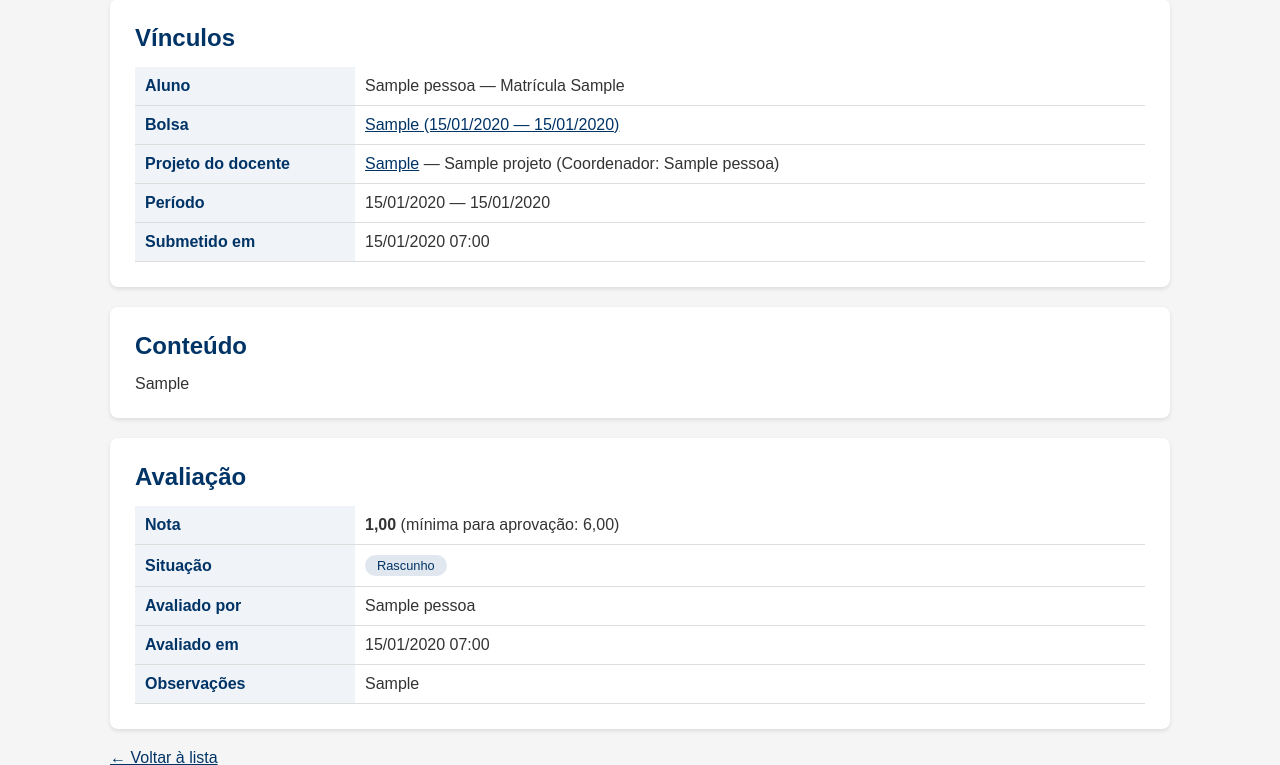
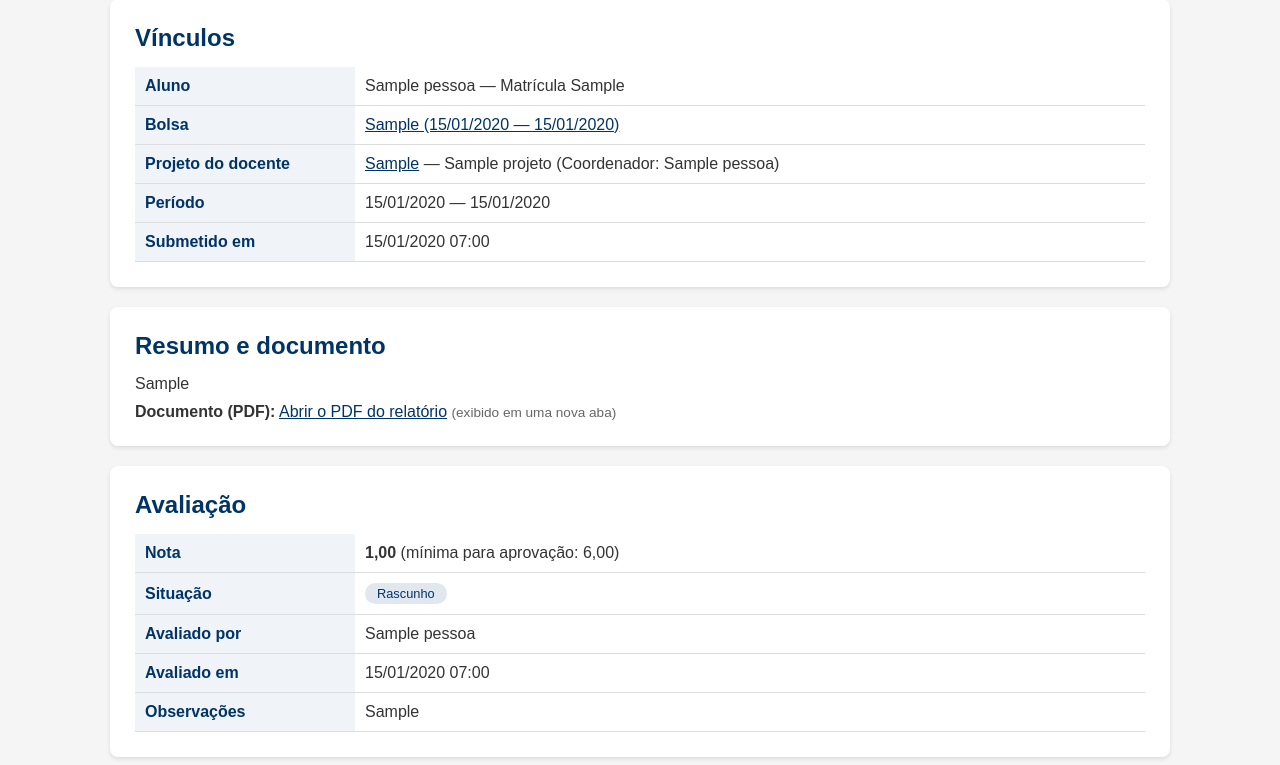
Before and after one commit to hektor-monteiro/SGP-UNIFEI, a Django app: page /relatorios/00000000-0000-0000-0000-000000000001/ in a window 1280 px wide. Shown: the part 277-1042 px from the top of the page. Run offline with Django 5.2, Linux system fonts and the light colour scheme; a user stored in the database is signed in; tables that the repository leaves empty hold one stand-in row (values such as "Sample post").

Commit message:
feat: relatório com resumo e PDF obrigatório na submissão

```diff
--- a/apps/relatorios/models.py
+++ b/apps/relatorios/models.py
@@ -54,7 +54,12 @@ class PlanoTrabalho(TimeStampedModel, ModeloComArquivo):
     def __str__(self):
         return f'{self.titulo} - {self.aluno.nome}'
 
-class Relatorio(TimeStampedModel):
+class Relatorio(TimeStampedModel, ModeloComArquivo):
+    """Relatório do aluno (parcial/final): metadados + resumo + PDF.
+
+    A redação completa fica no PDF anexado; no sistema ficam apenas os
+    metadados, o período e o `resumo` (texto que alimenta a busca).
+    """
     id = models.UUIDField(primary_key=True, default=uuid.uuid4, editable=False)
     bolsa = models.ForeignKey(Bolsa, on_delete=models.CASCADE, related_name='relatorios')
     aluno = models.ForeignKey(Pessoa, on_delete=models.CASCADE, related_name='relatorios')
@@ -63,7 +68,26 @@ class Relatorio(TimeStampedModel):
         ('final', 'Final'),
     ])
     titulo = models.CharField(max_length=255)
-    conteudo = models.TextField(blank=True)
+    resumo = models.TextField(
+        max_length=1000,
+        blank=True,
+        verbose_name='Resumo',
+        help_text=(
+            'Texto curto (até 1000 caracteres) exibido na tela e usado '
+            'na busca do sistema.'
+        ),
+    )
+    arquivo_pdf = models.FileField(
+        upload_to='uploads/relatorios/%Y/%m/',
+        blank=True,
+        validators=[validar_pdf],
+        verbose_name='Documento (PDF)',
+        help_text=(
+            'Relatório completo em PDF (até 15 MB). Obrigatório para '
+            'submeter para avaliação.'
+        ),
+    )
+    campo_arquivo = 'arquivo_pdf'
     periodo_inicio = models.DateField(null=True, blank=True)
     periodo_fim = models.DateField(null=True, blank=True)
     status = models.CharField(max_length=15, choices=[
--- a/apps/relatorios/urls.py
+++ b/apps/relatorios/urls.py
@@ -13,6 +13,7 @@ urlpatterns = [
     path('relatorios/novo/', views.novo_relatorio, name='relatorio_novo'),
     path('relatorios/<uuid:pk>/', views.detalhe_relatorio, name='relatorio_detalhe'),
     path('relatorios/<uuid:pk>/editar/', views.editar_relatorio, name='relatorio_editar'),
+    path('relatorios/<uuid:pk>/arquivo/', views.arquivo_relatorio, name='relatorio_arquivo'),
     path('relatorios/<uuid:pk>/submeter/', views.submeter_relatorio, name='relatorio_submeter'),
     path('relatorios/<uuid:pk>/avaliar/', views.avaliar_relatorio, name='relatorio_avaliar'),
 ]
--- a/apps/relatorios/views.py
+++ b/apps/relatorios/views.py
@@ -335,6 +335,19 @@ def _pode_submeter(user, relatorio) -> bool:
     return False
 
 
+def _pode_ver_relatorio(user, relatorio) -> None:
+    """Levanta PermissionDenied se o usuário não pode ver o relatório.
+
+    Aluno só vê os próprios relatórios (LGPD); demais perfis (orientador,
+    técnico+, etc.) veem todos. Usada pelo detalhe, pela avaliação e pela
+    entrega do PDF.
+    """
+    perfil = perfil_de(user)
+    if perfil and perfil.perfil == Perfil.PERFIL_ALUNO:
+        if not perfil.pessoa or relatorio.aluno_id != perfil.pessoa.id:
+            raise PermissionDenied
+
+
 def _pode_avaliar(user, relatorio) -> bool:
     """Avalia: técnico+ (gerir), orientador ou co-orientador ativo do projeto."""
     perfil = perfil_de(user)
@@ -357,7 +370,10 @@ def lista_relatorios(request):
     if tipo:
         relatorios = relatorios.filter(tipo=tipo)
     if busca:
-        relatorios = relatorios.filter(titulo__icontains=busca)
+        # Busca por título ou resumo (resumo é o texto curto da busca)
+        relatorios = relatorios.filter(
+            Q(titulo__icontains=busca) | Q(resumo__icontains=busca)
+        )
 
     perfil = perfil_de(request.user)
     gerir = pode_gerir(perfil)
@@ -421,11 +437,8 @@ def detalhe_relatorio(request, pk):
         pk=pk,
     )
 
-    perfil = perfil_de(request.user)
     # Aluno só vê os próprios relatórios
-    if perfil and perfil.perfil == Perfil.PERFIL_ALUNO:
-        if not perfil.pessoa or relatorio.aluno_id != perfil.pessoa.id:
-            raise PermissionDenied
+    _pode_ver_relatorio(request.user, relatorio)
 
     contexto = {
         'relatorio': relatorio,
@@ -442,6 +455,17 @@ def detalhe_relatorio(request, pk):
 
 @login_required
 @never_cache
+def arquivo_relatorio(request, pk):
+    """Entrega o PDF do relatório com a permissão do detalhe."""
+    relatorio = get_object_or_404(Relatorio, pk=pk)
+    _pode_ver_relatorio(request.user, relatorio)
+    if not relatorio.arquivo_pdf:
+        raise Http404('Este relatório não tem documento anexado.')
+    return servir_pdf(relatorio.arquivo_pdf.path)
+
+
+@login_required
+@never_cache
 def novo_relatorio(request):
     """Criação de relatório (aluno na própria bolsa, etc.)."""
     perfil_de(request.user)  # usuários sem perfil → 403
@@ -454,7 +478,7 @@ def novo_relatorio(request):
         inicial['bolsa'] = bolsa_id
 
     if request.method == 'POST':
-        form = RelatorioForm(request.POST, bolsas=bolsas)
+        form = RelatorioForm(request.POST, request.FILES, bolsas=bolsas)
         if form.is_valid():
             relatorio = form.save()
             messages.success(
@@ -483,7 +507,9 @@ def editar_relatorio(request, pk):
     bolsas = _bolsas_para(request.user)
 
     if request.method == 'POST':
-        form = RelatorioForm(request.POST, instance=relatorio, bolsas=bolsas)
+        form = RelatorioForm(
+            request.POST, request.FILES, instance=relatorio, bolsas=bolsas,
+        )
         if form.is_valid():
             form.save()
             messages.success(request, 'Relatório atualizado com sucesso.')
@@ -508,6 +534,15 @@ def submeter_relatorio(request, pk):
     relatorio = get_object_or_404(Relatorio, pk=pk)
     if not _pode_submeter(request.user, relatorio):
         raise PermissionDenied
+    # Documento em PDF obrigatório para a submissão: é ele que o
+    # avaliador leu; o resumo fica no sistema para a busca.
+    if not relatorio.arquivo_pdf:
+        messages.error(
+            request,
+            'Anexe o PDF do relatório (campo "Documento (PDF)") antes de '
+            'submeter para avaliação.',
+        )
+        return redirect('relatorio_detalhe', pk=relatorio.pk)
 
     relatorio.status = 'submetido'
     relatorio.data_submissao = timezone.now()
--- a/templates/relatorios/detalhe.html
+++ b/templates/relatorios/detalhe.html
@@ -46,12 +46,21 @@
 </div>
 
 <div class="card">
-    <h2>Conteúdo</h2>
-    {% if relatorio.conteudo %}
-        <p style="white-space:pre-wrap;">{{ relatorio.conteudo|linebreaksbr }}</p>
+    <h2>Resumo e documento</h2>
+    {% if relatorio.resumo %}
+        <p style="white-space:pre-wrap;">{{ relatorio.resumo|linebreaksbr }}</p>
     {% else %}
         <p>—</p>
     {% endif %}
+    <p style="margin-top:10px;">
+        <strong>Documento (PDF):</strong>
+        {% if relatorio.arquivo_pdf %}
+            <a href="{% url 'relatorio_arquivo' relatorio.pk %}" style="color:#003366;">Abrir o PDF do relatório</a>
+            <span style="color:#666; font-size:0.85rem;">(exibido em uma nova aba)</span>
+        {% elif pode_editar %}
+            <span style="color:#666;">Nenhum PDF anexado — anexe em "Editar". O PDF é obrigatório para submeter.</span>
+        {% else %}—{% endif %}
+    </p>
 </div>
 
 <div class="card">
--- a/templates/relatorios/lista.html
+++ b/templates/relatorios/lista.html
@@ -14,7 +14,7 @@
     <form method="get" style="margin-top:15px; display:flex; gap:10px; flex-wrap:wrap; align-items:flex-end;">
         <div>
             <label style="font-size:0.85rem;">Busca</label>
-            <input type="text" name="q" value="{{ filtros.q }}" placeholder="Título do relatório" style="width:220px;">
+            <input type="text" name="q" value="{{ filtros.q }}" placeholder="Título ou resumo" style="width:220px;">
         </div>
         <div>
             <label style="font-size:0.85rem;">Tipo</label>
```
Also changed, not shown: apps/relatorios/forms.py (+11 -2 lines), sgp/tests/test_comprovantes.py (+1 -1 lines), sgp/tests/test_relatorio_pdf.py (added, +265 -0 lines), sgp/tests/test_relatorios.py (+7 -2 lines), templates/relatorios/avaliar.html (+10 -0 lines), apps/relatorios/migrations/0004_relatorio_resumo_pdf.py (added).
